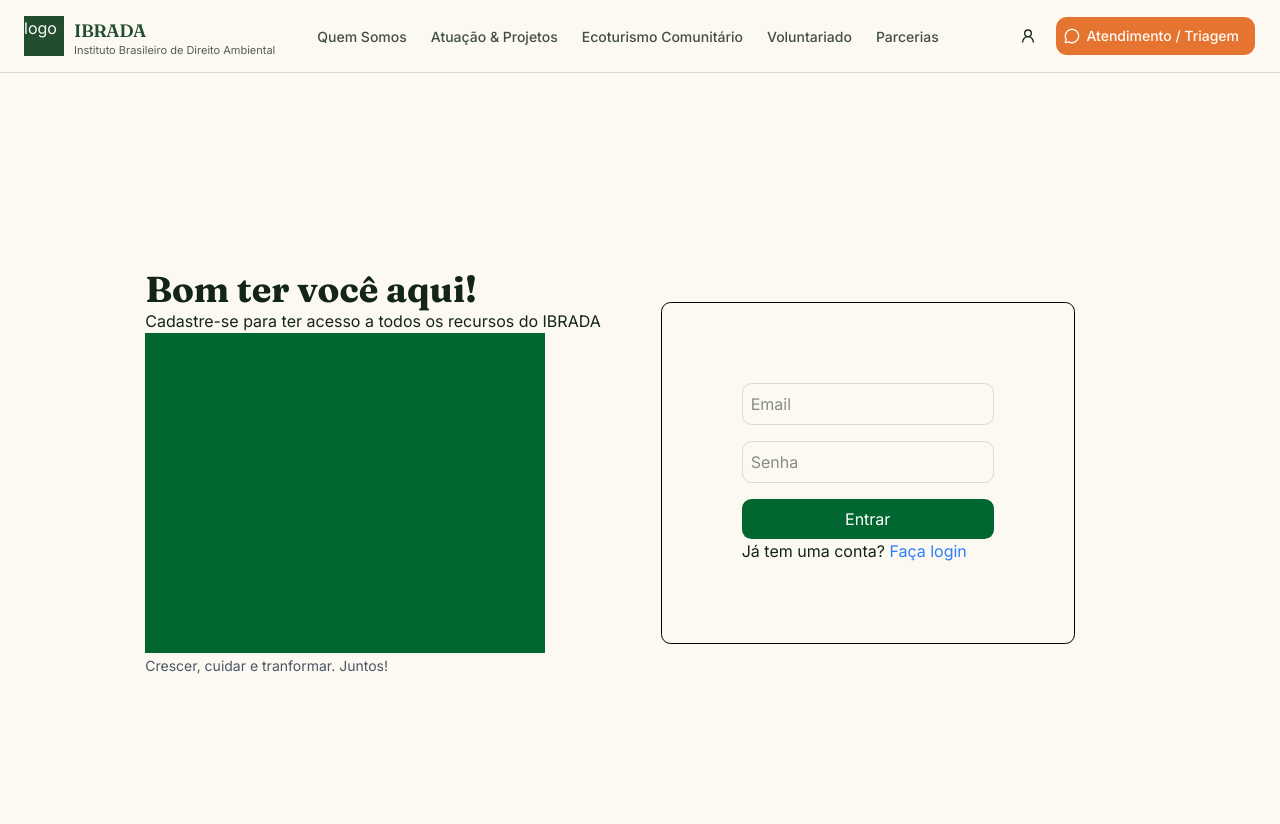
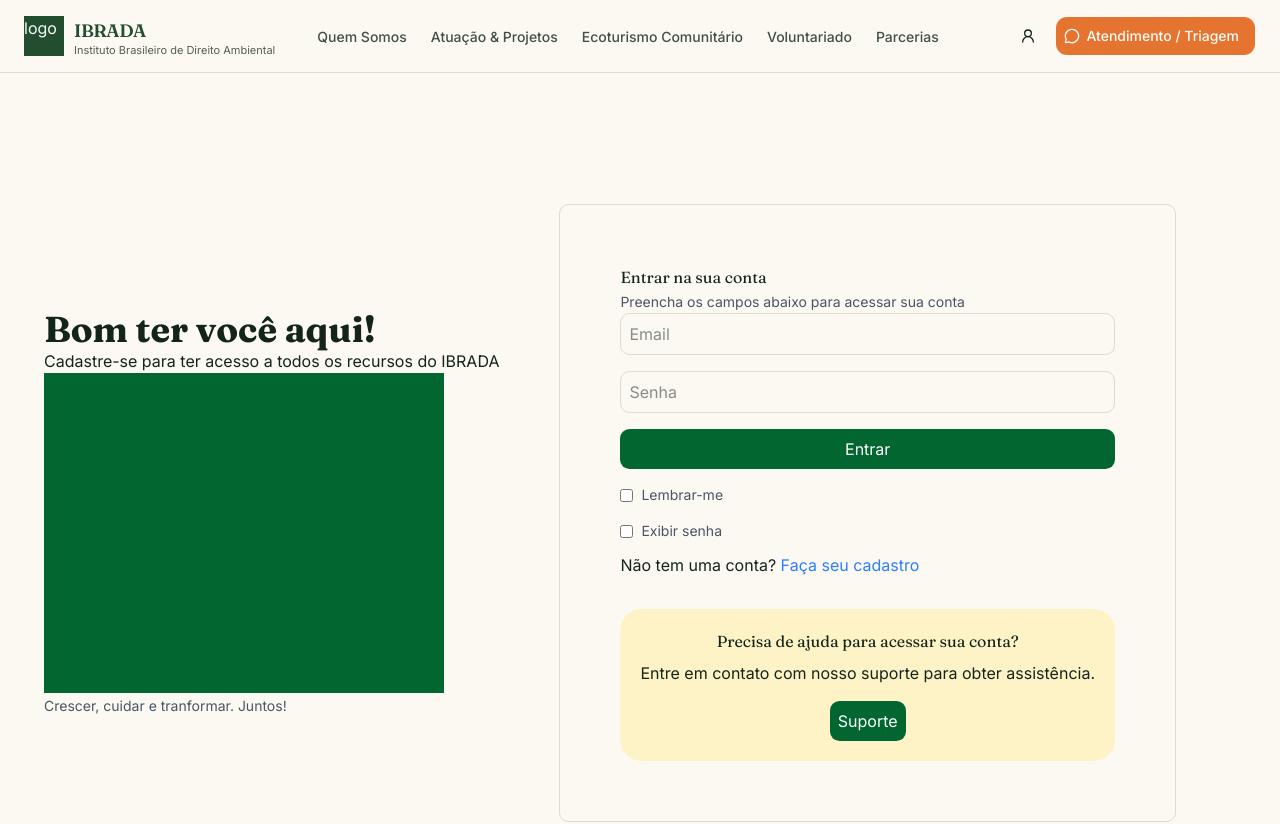
Before and after one commit to mdsreq-fga-unb/REQ-2026.2-T01-IBRADA-NET, a Next.js app in the folder src/front/: page /login in a window 1280 px wide. Shown: the top 824 px of the page. Built offline with nearby package versions, Linux system fonts and the light colour scheme.

Commit message:
reformula forms

```diff
--- a/src/front/app/login/page.tsx
+++ b/src/front/app/login/page.tsx
@@ -1,6 +1,6 @@
 export default function Cadastro(){
     return(
-        <div className="flex flex-wrap items-center justify-center min-h-screen py-2 gap-15">
+        <div className="flex flex-wrap items-center justify-center min-h-screen py-2 gap-15 mb-10 mt-10">
             <div>
                 <h1 className="text-4xl font-bold">Bom ter você aqui!</h1>
                 <span>Cadastre-se para ter acesso a todos os recursos do IBRADA</span>
@@ -9,17 +9,33 @@ export default function Cadastro(){
                 </div>
                 <span className="text-sm text-gray-600">Crescer, cuidar e tranformar. Juntos!</span>
             </div>
-            <div className="border-1 border-black rounded-md p-20">
+            <div className="border-1 border-gray rounded-md p-15">
+                <h1>Entrar na sua conta</h1>
+                <span className="text-sm text-gray-600">Preencha os campos abaixo para acessar sua conta</span>
                 <form className="flex flex-col gap-4">
                    <input type="text" placeholder="Email" className="border-1 border-gray rounded-md p-2"/>
                     <input type="password" placeholder="Senha" className="border-1 border-gray rounded-md p-2"/>
                     <button type="submit" className="bg-green-800 text-white rounded-md p-2">Entrar</button>
+                    <label className="flex items-center gap-2">
+                        <input type="checkbox" className="form-checkbox" />
+                        <span className="text-sm text-gray-600">Lembrar-me</span>
+                    </label>
+                    <label className="flex items-center gap-2 mb-3">
+                        <input type="checkbox" className="form-checkbox" />
+                        <span className="text-sm text-gray-600">Exibir senha</span>
+                    </label>
                 </form>
-                <span>Já tem uma conta? <a href="/login" className="text-blue-500">Faça login</a></span>
+                <span>Não tem uma conta? <a href="/login" className="text-blue-500">Faça seu cadastro</a></span>
+                <div className="p-5 rounded-2xl mt-8 bg-amber-100 flex flex-col items-center justify-center gap-2">
+                    <h2>Precisa de ajuda para acessar sua conta?</h2>
+                    <span>Entre em contato com nosso suporte para obter assistência.</span>
+                    <button className="bg-green-800 text-white rounded-md p-2 mt-2">Suporte</button>
+                </div>
+
             </div>
             <div>
-
             </div>
         </div>
+
     )
 }
```
